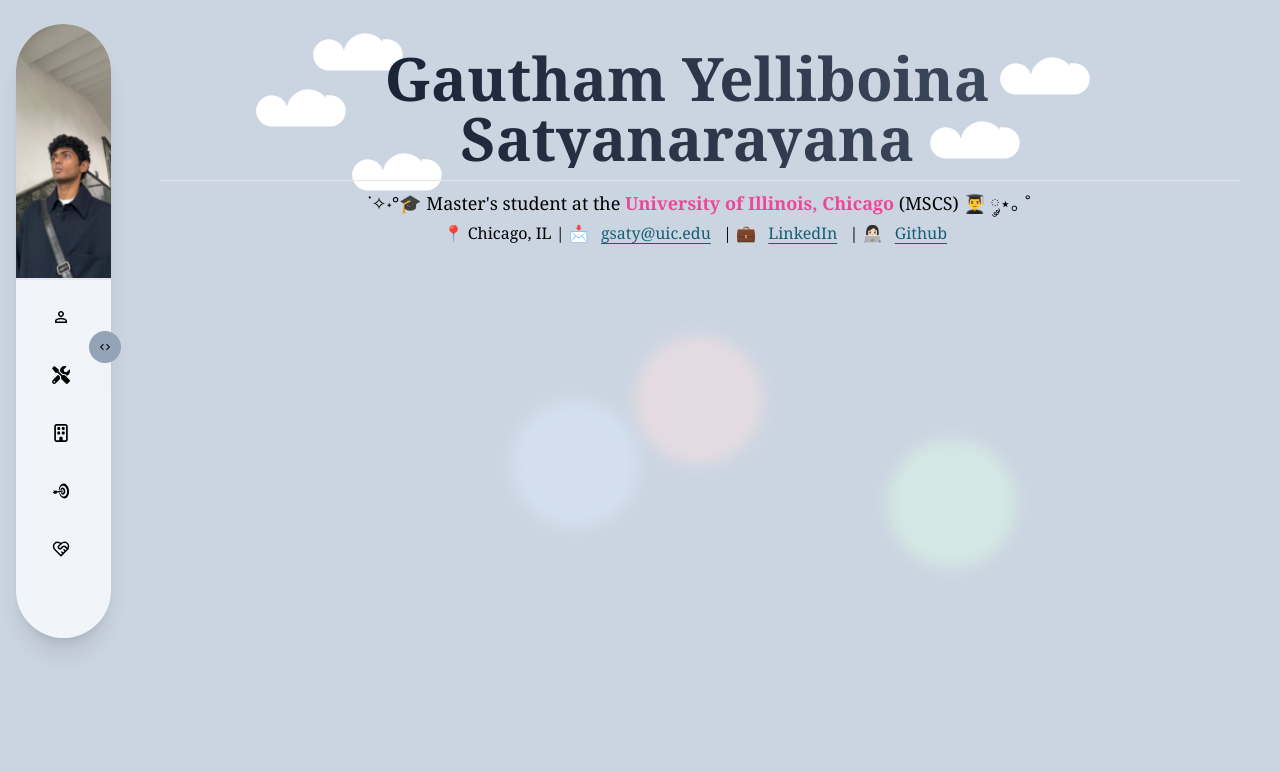
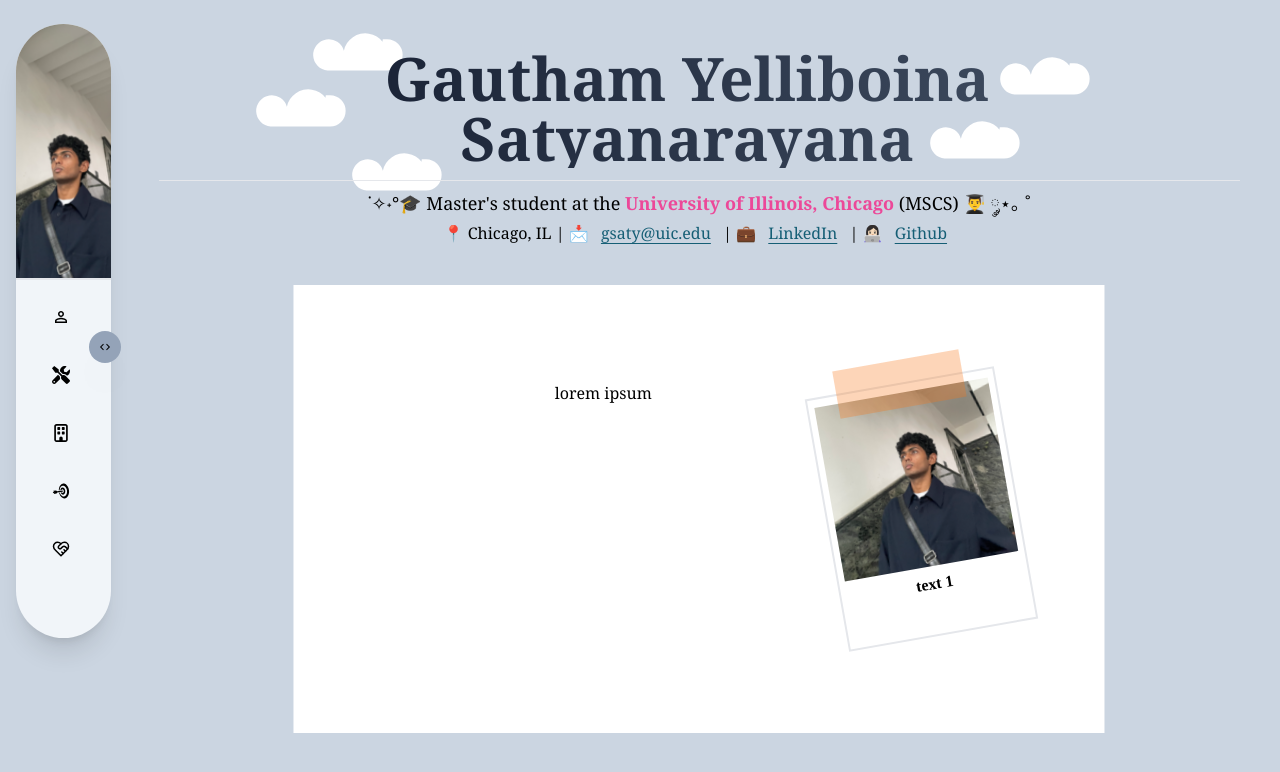
Before and after one commit to gauthamys/portfolio-old, a React (Create React App) app: page / in a window 1280 px wide. Shown: the top 772 px of the page. Built offline with nearby package versions, Linux system fonts and the light colour scheme.

Commit message:
[Add] polaroid

```diff
--- a/src/components/Home.js
+++ b/src/components/Home.js
@@ -1,9 +1,10 @@
+import Polaroid from "./Polaroid";
 import Title from "./Title";
 import React from "react";
 
 function Home(){
     return (
-        <div>
+        <div className="relative">
             <Title text={"Gautham Yelliboina Satyanarayana"} />
             <p className="text-lg text-center mt-2">
             ˙✧˖°🎓 Master's student at the <span className="text-pink-500 font-extrabold">University of Illinois, Chicago</span>  (MSCS) 👨‍🎓 ༘⋆｡ ˚
@@ -14,6 +15,12 @@ function Home(){
                 💼 <a className="profile-link animate-bounce" target="_blank" href="https:www.linkedin.com/in/gauthamys">LinkedIn</a> |
                 👩🏻‍💻 <a className="profile-link" target="_blank" href="https://www.github.com/gauthamys">Github</a>
             </div>
+            <div className="h-max w-[75%] p-2 py-24 bg-white mt-10 absolute left-1/2 -translate-x-1/2">
+                <div className="flex flex-row left-1/2 mx-[10%]">
+                    <p className="grow text-center">lorem ipsum</p>
+                    <Polaroid imgSrc={"bg-profile"} description={"text 1"} />
+                </div>
+            </div>
         </div>
     )
 }
--- /dev/null
+++ b/src/components/Polaroid.js
@@ -0,0 +1,11 @@
+function Polaroid({imgSrc, description}) {
+    return (
+        <div className="w-48 h-64 bg-white border-2 relative rotate-[-10deg]">
+            <div className={`absolute w-44 h-44 left-1/2 -translate-x-1/2 mt-2 ${imgSrc} bg-bottom`}></div>
+            <div className="absolute bottom-[15%] left-1/2 -translate-x-1/2 w-44 text-center font-bold polaroid-text">{description}</div>
+            <div className="absolute top-[-10%] left-1/2 -translate-x-1/2 w-32 h-12 bg-orange-500 opacity-30"></div>
+        </div>
+    )
+}
+
+export default Polaroid;
--- a/src/index.css
+++ b/src/index.css
@@ -1,6 +1,8 @@
 @tailwind base;
 @tailwind components;
 @tailwind utilities;
+
+@import url('https://fonts.googleapis.com/css2?family=Dancing+Script:wght@400..700&display=swap');
 
 body {
   @apply bg-slate-300 font-serif
@@ -32,3 +34,7 @@ body {
 .profile-link {
   @apply text-cyan-800 underline underline-offset-4 hover:underline-offset-8 p-2 transition-all duration-300
 }
+
+.polaroid-text {
+  font-family: "Dancing Script", cursive;
+}
--- a/tailwind.config.js
+++ b/tailwind.config.js
@@ -6,6 +6,9 @@ module.exports = {
   ],
   theme: {
     extend: {
+      fontFamily: {
+        cursive: ['Pacifico', 'cursive'],
+      },
       backgroundImage: {
         'profile': "url('\profile.png')",
       },
```
